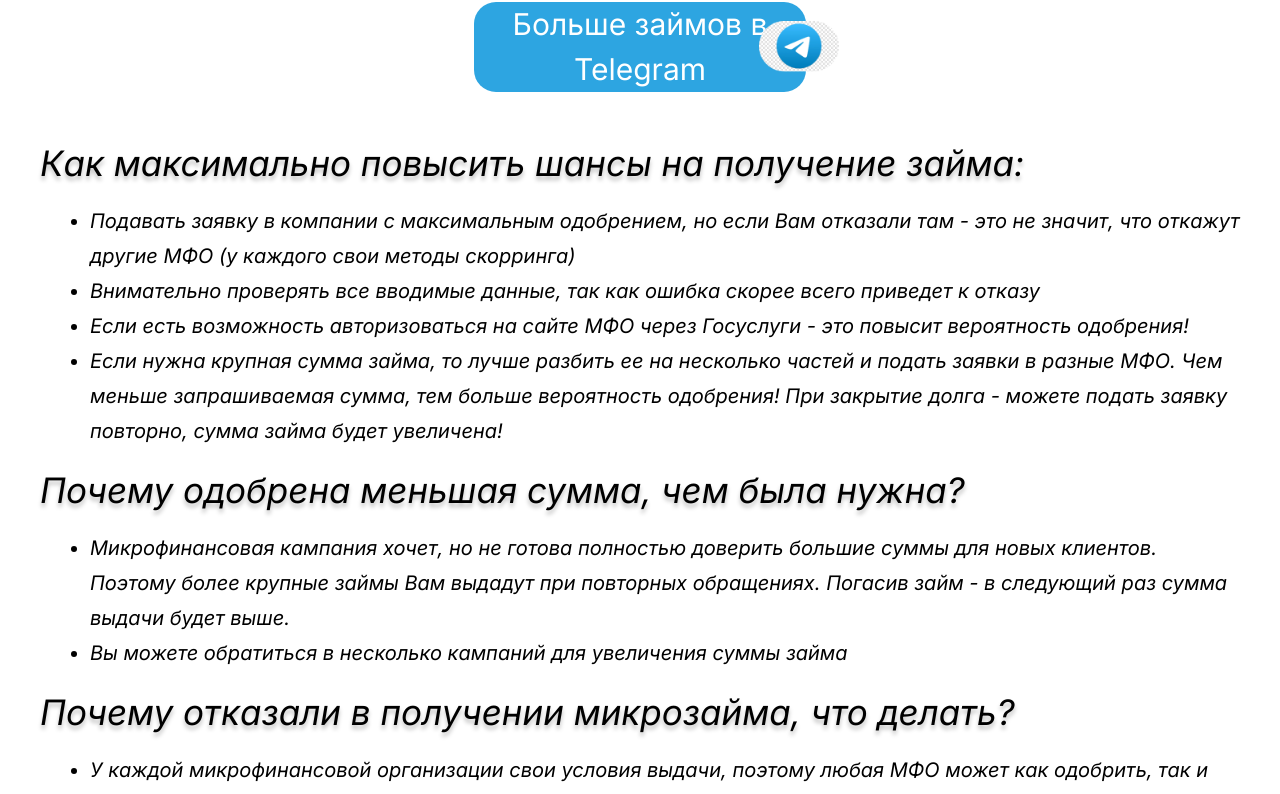
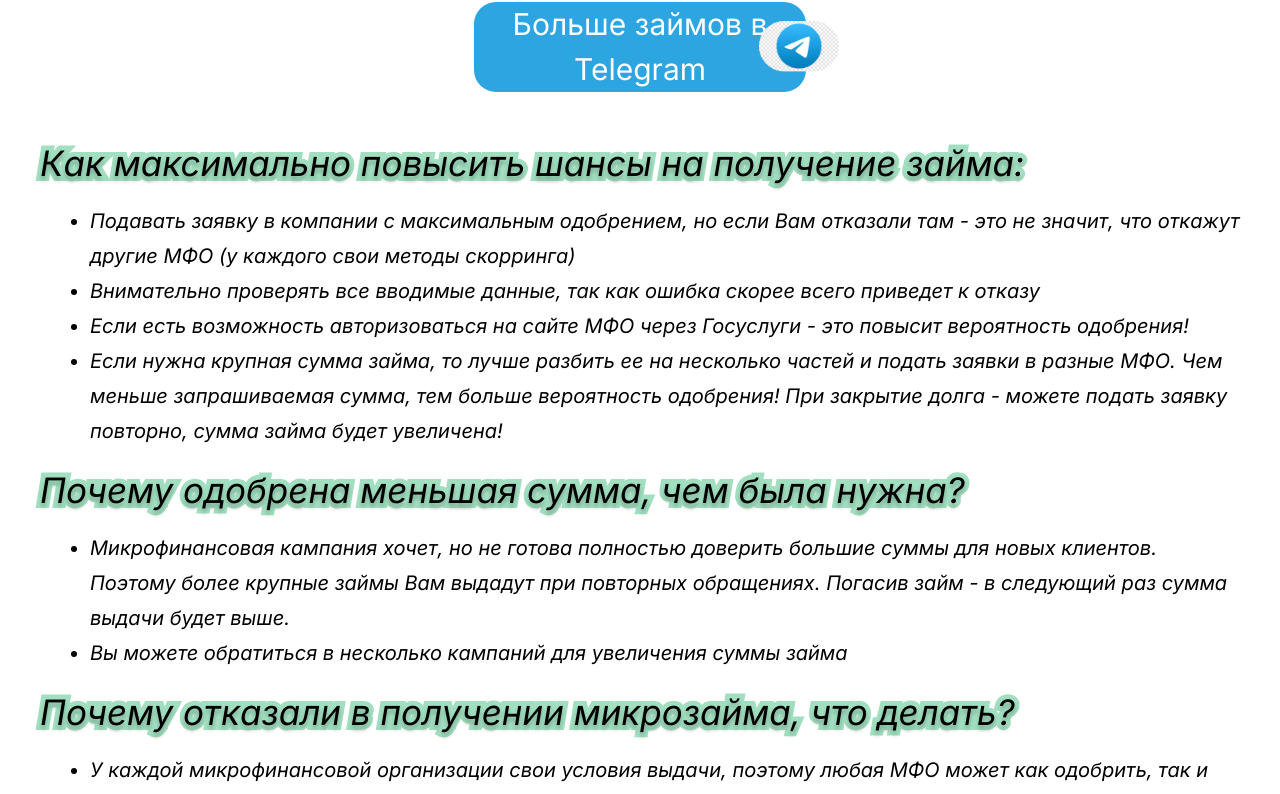
Before and after one commit to 1zzat1lla-Fayzullayev/zaymov, a React (Vite) app: page / in a window 1280 px wide. Shown: the part 1636-2430 px from the top of the page. Built offline with nearby package versions, Linux system fonts and the light colour scheme.

Commit message:
change text

```diff
--- a/src/components/firstTexts.jsx
+++ b/src/components/firstTexts.jsx
@@ -4,13 +4,16 @@ import GreenButton from "../shared/greenButton";
 function FirstTexts() {
   const scrollTop = () => {
     window.scrollTo({ top: 0, behavior: "smooth" });
-  }
+  };
   return (
     <>
       <Wrapper>
         <div className="mt-[50px] mx-[20px] xl:mx-0">
           <div>
-            <h2 className="custom_text text-[25px] md:text-[35px]">
+            <h2
+              className="custom_text text-[25px] md:text-[35px]"
+              data-text="Как максимально повысить шансы на получение займа:"
+            >
               Как максимально повысить шансы на получение займа:
             </h2>
             <ul className="ml-[30px] md:ml-[50px] mt-5">
@@ -37,7 +40,10 @@ function FirstTexts() {
           </div>
 
           <div className="mt-5">
-            <h2 className="custom_text text-[25px] md:text-[35px]">
+            <h2
+              className="custom_text text-[25px] md:text-[35px]"
+              data-text=" Почему одобрена меньшая сумма, чем была нужна?"
+            >
               Почему одобрена меньшая сумма, чем была нужна?
             </h2>
             <ul className="ml-[30px] md:ml-[50px] mt-5">
@@ -55,7 +61,10 @@ function FirstTexts() {
           </div>
 
           <div className="mt-5">
-            <h2 className="custom_text text-[25px] md:text-[35px]">
+            <h2
+              className="custom_text text-[25px] md:text-[35px]"
+              data-text="Почему отказали в получении микрозайма, что делать?"
+            >
               Почему отказали в получении микрозайма, что делать?
             </h2>
             <ul className="ml-[30px] md:ml-[50px] mt-5">
@@ -80,7 +89,11 @@ function FirstTexts() {
               </li>
             </ul>
           </div>
-          <div className="flex justify-center items-center mt-[30px]" onClick={scrollTop}>
+
+          <div
+            className="flex justify-center items-center mt-[30px]"
+            onClick={scrollTop}
+          >
             <GreenButton buttonName={"Вернуться к списку МФО"} />
           </div>
         </div>
--- a/src/index.css
+++ b/src/index.css
@@ -5,8 +5,8 @@
 @tailwind components;
 @tailwind utilities;
 
-html{
-    scroll-behavior: smooth;
+html {
+  scroll-behavior: smooth;
 }
 
 .burger {
@@ -54,3 +54,16 @@ html{
   font-weight: 400;
   line-height: normal;
 }
+
+.custom_text {
+  position: relative;
+  -webkit-text-stroke-color: #a1dfc0;
+  -webkit-text-stroke-width: 10px;
+}
+.custom_text::after {
+  -webkit-text-stroke-width: 0;
+  content: attr(data-text);
+  position: absolute;
+  left: 0;
+  top: 0;
+}
```
